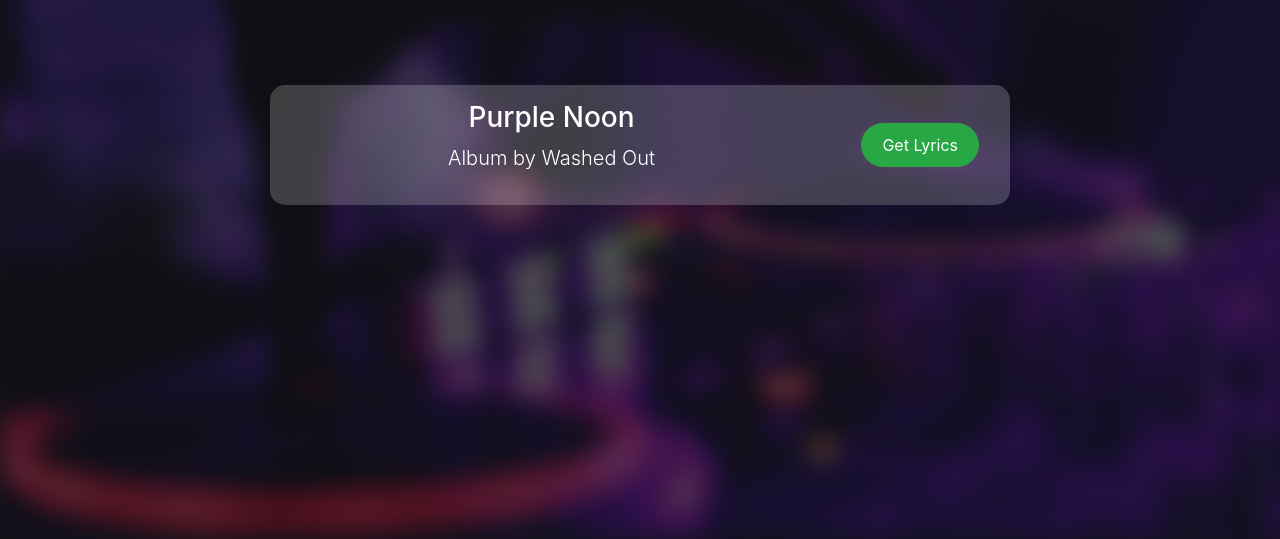
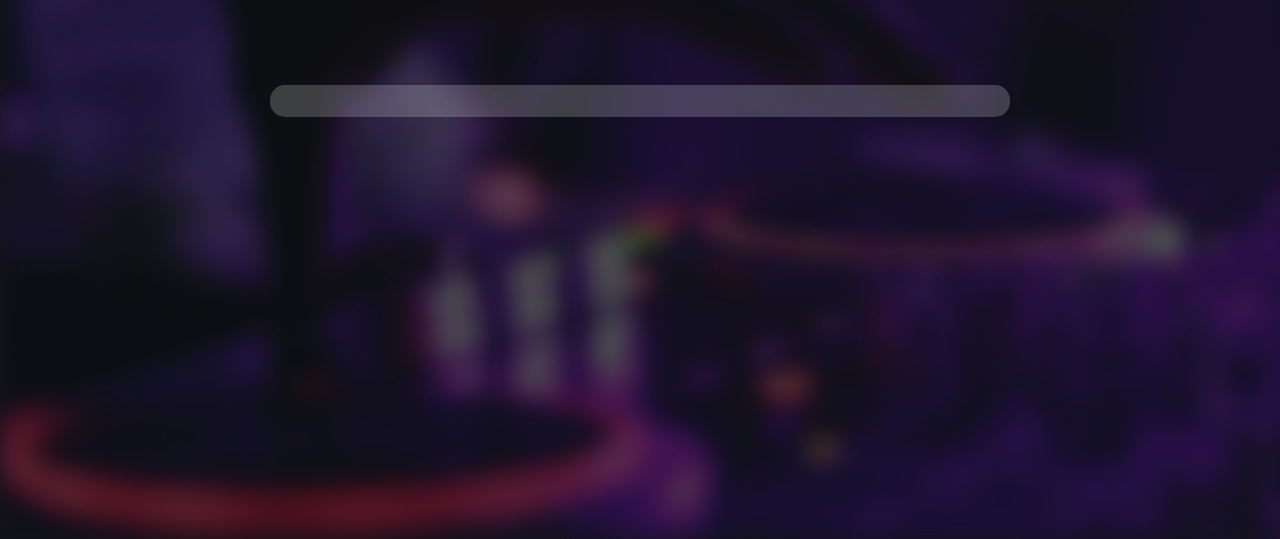
Before and after one commit to merunhowlader/music-lyrich, a plain HTML site: page index.html in a window 1280 px wide. Shown: the part 261-800 px from the top of the page. Drawn offline with nearby package versions, Linux system fonts and the light colour scheme.

Commit message:
done update

```diff
--- a/index.html
+++ b/index.html
@@ -58,13 +58,13 @@
             <div class="search-result col-md-8 mx-auto py-4" id="searchResult">
 
                     <div class="single-result row align-items-center my-3 p-3" id="singleResult">
-                        <div class="col-md-9">
+                        <!-- <div class="col-md-9">
                             <h3 class="lyrics-name">Purple Noon</h3>
                             <p class="author lead">Album by <span>Washed Out</span></p>
                         </div>
                         <div class="col-md-3 text-md-right text-center">
                             <button class="btn btn-success">Get Lyrics</button>
-                        </div>
+                        </div>              -->
 
                      </div>
 
```
